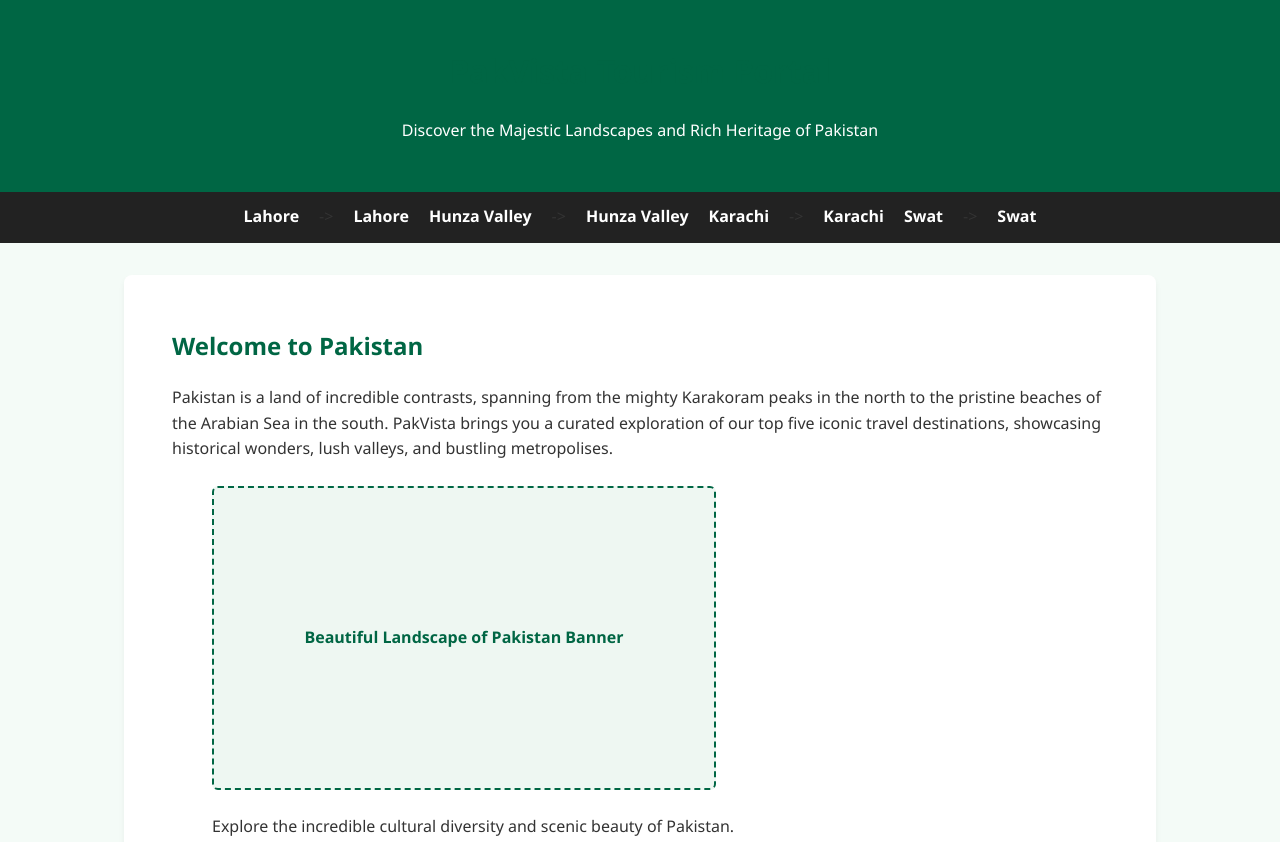
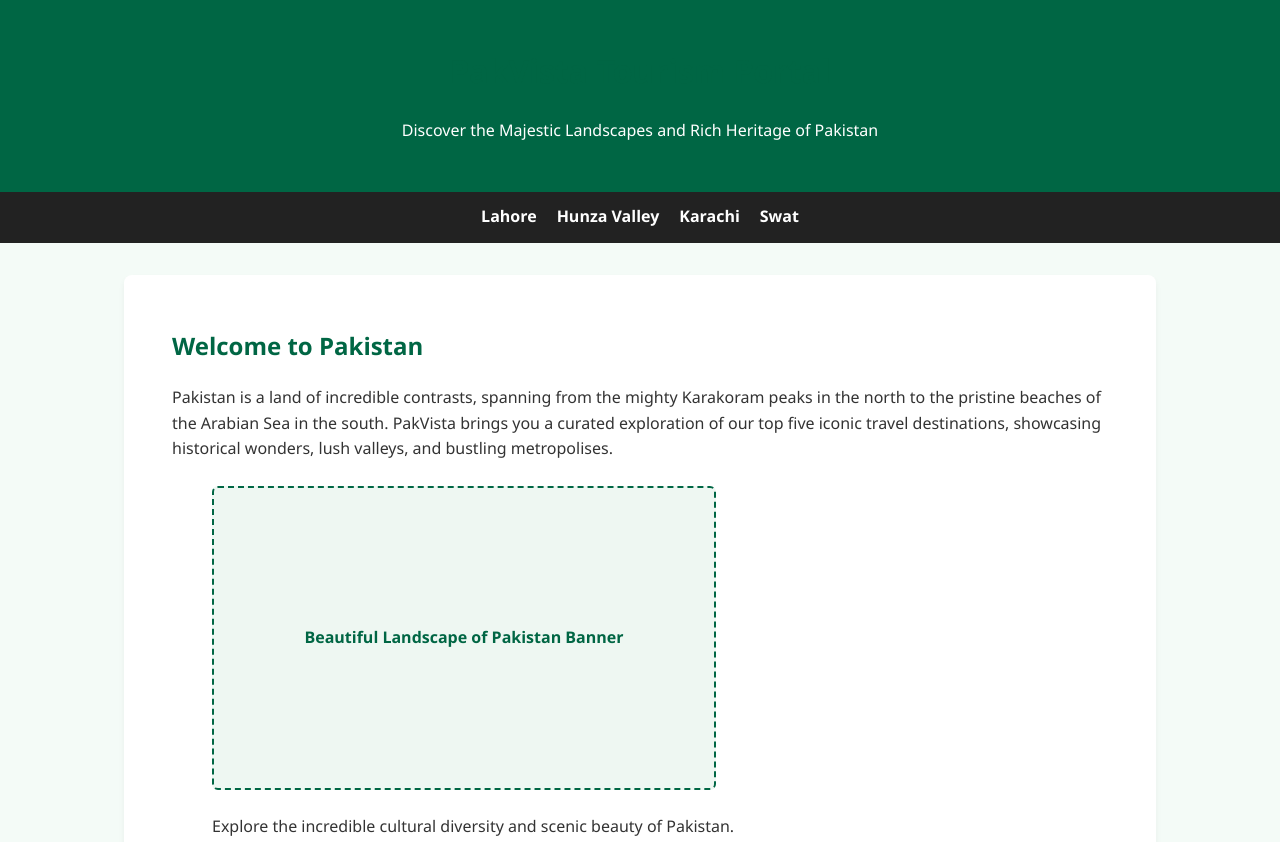
Before and after one commit to M-Ahmad561Zaheer/pakvista-cicd, a website built with Parcel: page index.html in a window 1280 px wide. Shown: the top 842 px of the page. Built offline with nearby package versions, Linux system fonts and the light colour scheme.

Commit message:
fix: completely restructure index.html and resolve parcel build links

```diff
--- a/index.html
+++ b/index.html
@@ -15,10 +15,10 @@
 
   <nav>
     <ul>
-      <li><a href="lahore.html">Lahore</a></li> -> <li><a href="#">Lahore</a></li>
-    <li><a href="hunza.html">Hunza Valley</a></li> -> <li><a href="#">Hunza Valley</a></li>
-    <li><a href="karachi.html">Karachi</a></li> -> <li><a href="#">Karachi</a></li>
-    <li><a href="swat.html">Swat</a></li> -> <li><a href="#">Swat</a></li>
+      <li><a href="#">Lahore</a></li>
+      <li><a href="#">Hunza Valley</a></li>
+      <li><a href="#">Karachi</a></li>
+      <li><a href="#">Swat</a></li>
     </ul>
   </nav>
 
```
